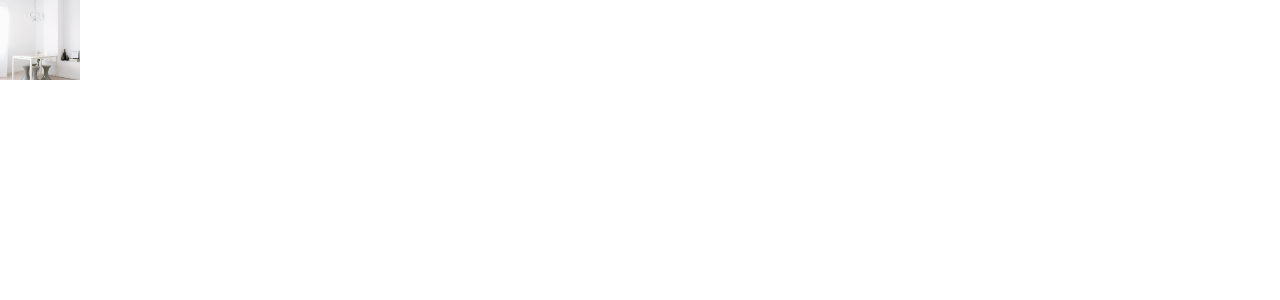
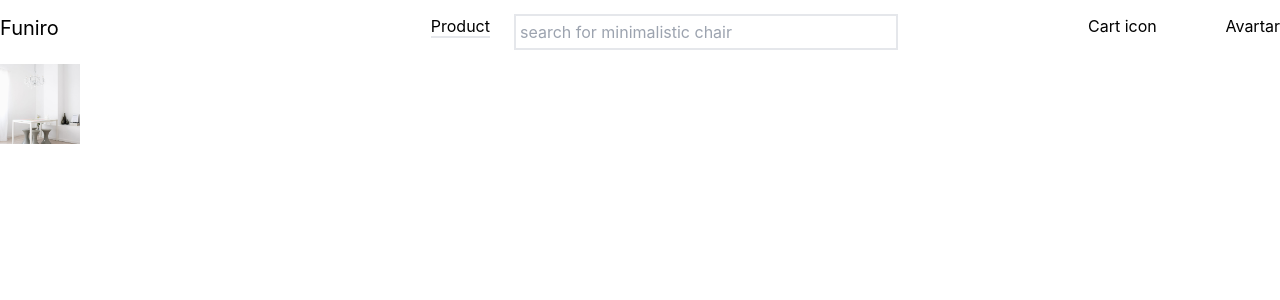
Before and after one commit to Gladys-Luke/our-furniture, a React (Create React App) app: page / in a window 1280 px wide. Shown: the top 300 px of the page. Built offline with nearby package versions, Linux system fonts and the light colour scheme.

Commit message:
worked on the navbar structure

```diff
--- a/package.json
+++ b/package.json
@@ -3,6 +3,7 @@
   "version": "0.1.0",
   "private": true,
   "dependencies": {
+    "@headlessui/react": "^1.7.4",
     "@testing-library/jest-dom": "^5.16.5",
     "@testing-library/react": "^13.4.0",
     "@testing-library/user-event": "^13.5.0",
--- a/src/Components/App.jsx
+++ b/src/Components/App.jsx
@@ -1,9 +1,11 @@
 import React from 'react'
 import Products from '../Components/products'
+import Nav from './Nav'
 
 function App() {
   return (
     <div>
+      <Nav/>
         <Products />
     </div>
   )
--- /dev/null
+++ b/src/Components/Nav.js
@@ -0,0 +1,131 @@
+import React, { useState } from "react";
+import { Transition } from "@headlessui/react";
+
+function Nav() {
+  const [isOpen, setIsOpen] = useState(false);
+  return (
+    <div>
+      <nav className="text-ash">
+        <div className=" ">
+          <div className="flex items-center justify-between h-16">
+            <div className="flex justify-between w-screen">
+              <h2 className="text-xl text-center text-black">Funiro</h2>
+              <div className="flex-shrink-0"></div>
+              <div className="hidden md:block">
+                <div className="ml-10 flex items-b space-x-4">
+                  <ul className="nav-links flex justify-between text-base xxs:absolute xxm:absolute xms:absolute">
+                    <li>
+                      <a href="/" className="border-b-2 border-green">
+                        Product
+                      </a>
+                    </li>
+                    <li className="ml-6 mr-6">
+                      <input placeholder="search for minimalistic chair" className="w-96 border-2 p-1"></input>
+                    </li>
+                  </ul>
+                </div>
+
+              </div>
+              <div className="hidden md:block">
+              <ul className="flex justify-between lg:w-48 xxs:absolute xxm:absolute xms:absolute">
+                  <li className="">
+                      <a href="/signup">Cart icon</a>
+                    </li>
+
+                    <li className="">
+                      <a href="/signup">Avartar</a>
+                    </li>
+                  </ul>
+                  </div>
+            </div>
+            <div className="-mr-2 flex md:hidden">
+              <button
+                onClick={() => setIsOpen(!isOpen)}
+                type="button"
+                className="bg-black inline-flex items-center justify-center p-2 rounded-md text-gray-400 hover:text-white hover:bg-black focus:outline-none focus:ring-2 focus:ring-offset-2 focus:ring-offset-black focus:ring-white"
+                aria-controls="mobile-menu"
+                aria-expanded="false"
+              >
+                <span className="sr-only">Open main menu</span>
+                {!isOpen ? (
+                  <svg
+                    className="block h-6 w-6"
+                    xmlns="http://www.w3.org/2000/svg"
+                    fill="none"
+                    viewBox="0 0 24 24"
+                    stroke="currentColor"
+                    aria-hidden="true"
+                  >
+                    <path
+                      strokeLinecap="round"
+                      strokeLinejoin="round"
+                      strokeWidth="2"
+                      d="M4 6h16M4 12h16M4 18h16"
+                    />
+                  </svg>
+                ) : (
+                  <svg
+                    className="block h-6 w-6"
+                    xmlns="http://www.w3.org/2000/svg"
+                    fill="none"
+                    viewBox="0 0 24 24"
+                    stroke="currentColor"
+                    aria-hidden="true"
+                  >
+                    <path
+                      strokeLinecap="round"
+                      strokeLinejoin="round"
+                      strokeWidth="2"
+                      d="M6 18L18 6M6 6l12 12"
+                    />
+                  </svg>
+                )}
+              </button>
+            </div>
+          </div>
+        </div>
+
+        <Transition
+          show={isOpen}
+          enter="transition ease-out duration-100 transform"
+          enterFrom="opacity-0 scale-95"
+          enterTo="opacity-100 scale-100"
+          leave="transition ease-in duration-75 transform"
+          leaveFrom="opacity-100 scale-100"
+          leaveTo="opacity-0 scale-95"
+        >
+          {(ref) => (
+            <div className="md:hidden" id="mobile-menu">
+              <div
+                ref={ref}
+                className="px-2 pt-2 pb-3 space-y-1 sm:px-3 bg-black h-screen text-white"
+              >
+                <ul className="nav-links flex flex-col items-center justify-between h-80 mt-10 font-medium ">
+                  <li>
+                    <a href="/" className="border-b-2 border-green ">
+                      Home
+                    </a>
+                  </li>
+
+                  <li>
+                    <a href="/signin">Product</a>
+                  </li>
+
+                  <li>
+                    <a href="/signup">Cart</a>
+                  </li>
+
+                  <li>
+                    <a href="/signup">Profile</a>
+                  </li>
+                </ul>
+              </div>
+            </div>
+          )}
+        </Transition>
+      </nav>
+    </div>
+  );
+}
+
+export default Nav;
```
Also changed, not shown: src/Components/Header.js (added), 1 other file (tests, documents, lock files or other folders).
